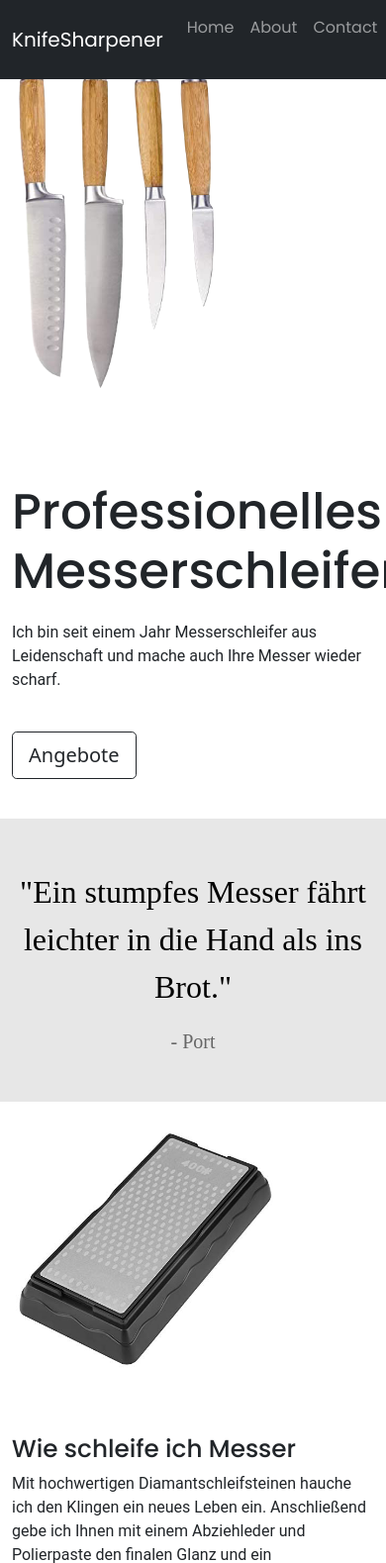
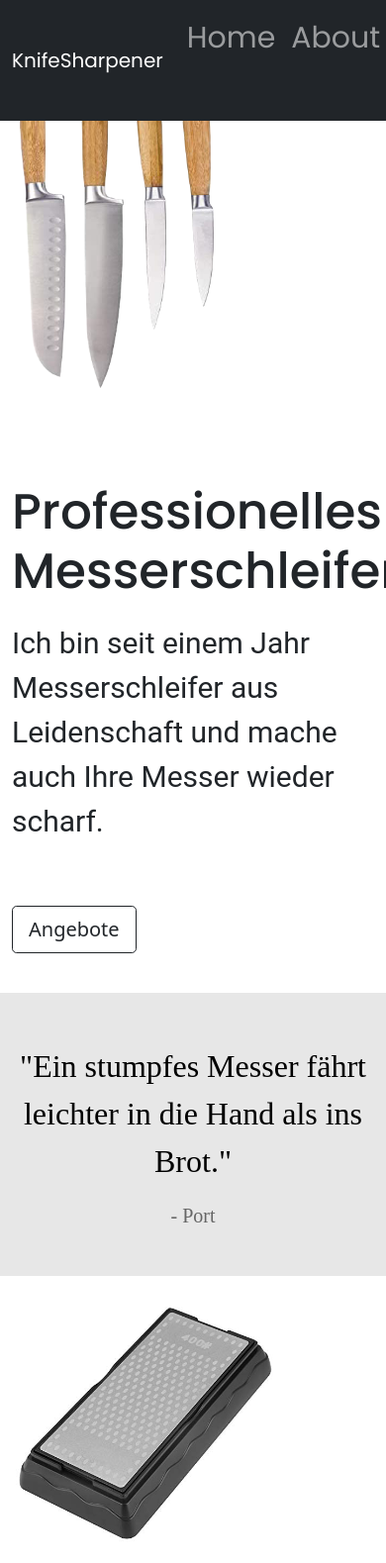
Before and after one commit to rboehme04/knifesharpener, a Django app: page / in a window 390 px wide; the page is wider, and only the part inside the window is pictured. Shown: the top 1579 px of that part at 99% size. Run offline with Django 3.2, Linux system fonts and the light colour scheme; some libraries are stand-ins or nearby versions; some web fonts are replaced.

Commit message:
try new design

```diff
--- a/knivesharpener/static/knivesharpener/styles.css
+++ b/knivesharpener/static/knivesharpener/styles.css
@@ -1,6 +1,17 @@
-body {
-    margin-top: 70px;
-    font-size: 16px;
+/* If the screen size is smaller than 1200px, set the font-size to 80px */
+@media (min-width: 425px) {
+    body {
+        margin-top: 70px;
+        font-size: 30px;
+    }
+}
+
+/* If the screen size is smaller than 1200px, set the font-size to 80px */
+@media (max-width: 425px) {
+    body {
+        margin-top: 70px;
+        font-size: 30px;
+    }
 }
 
 :target:before {
```
